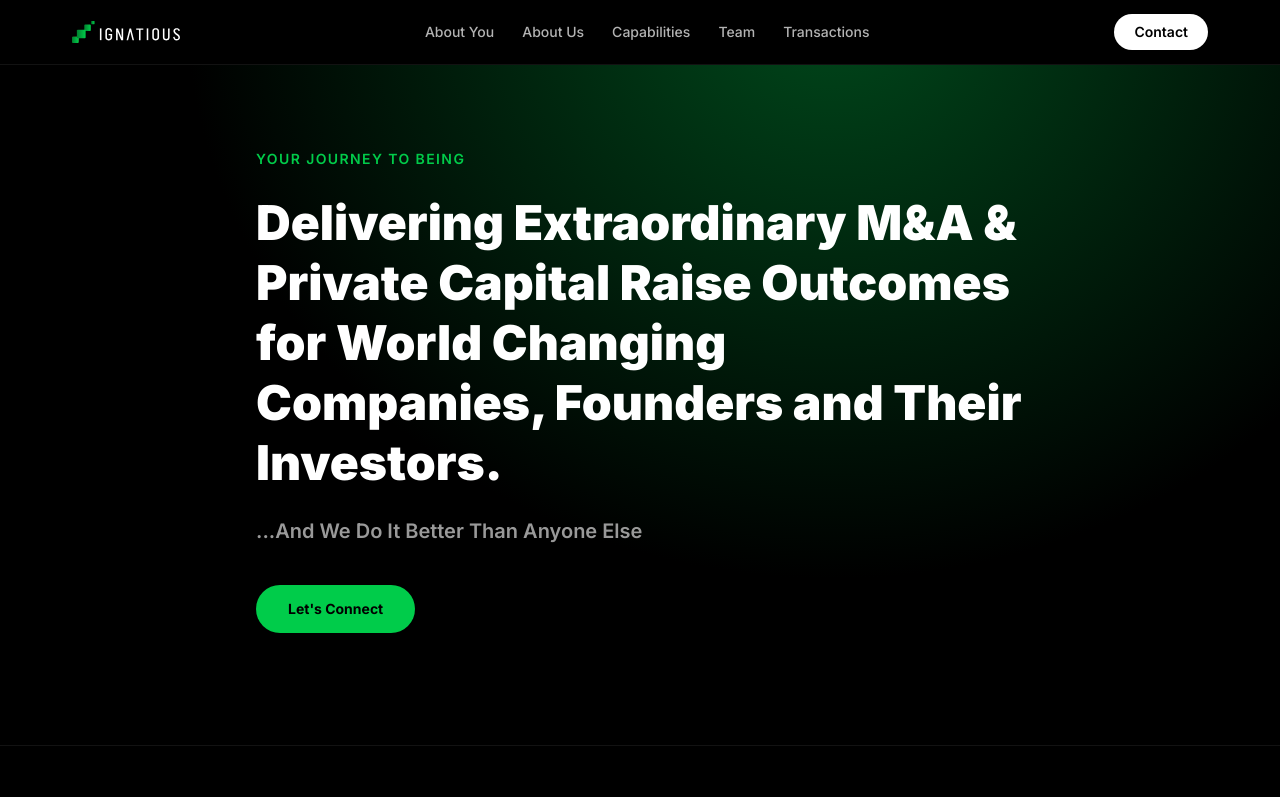
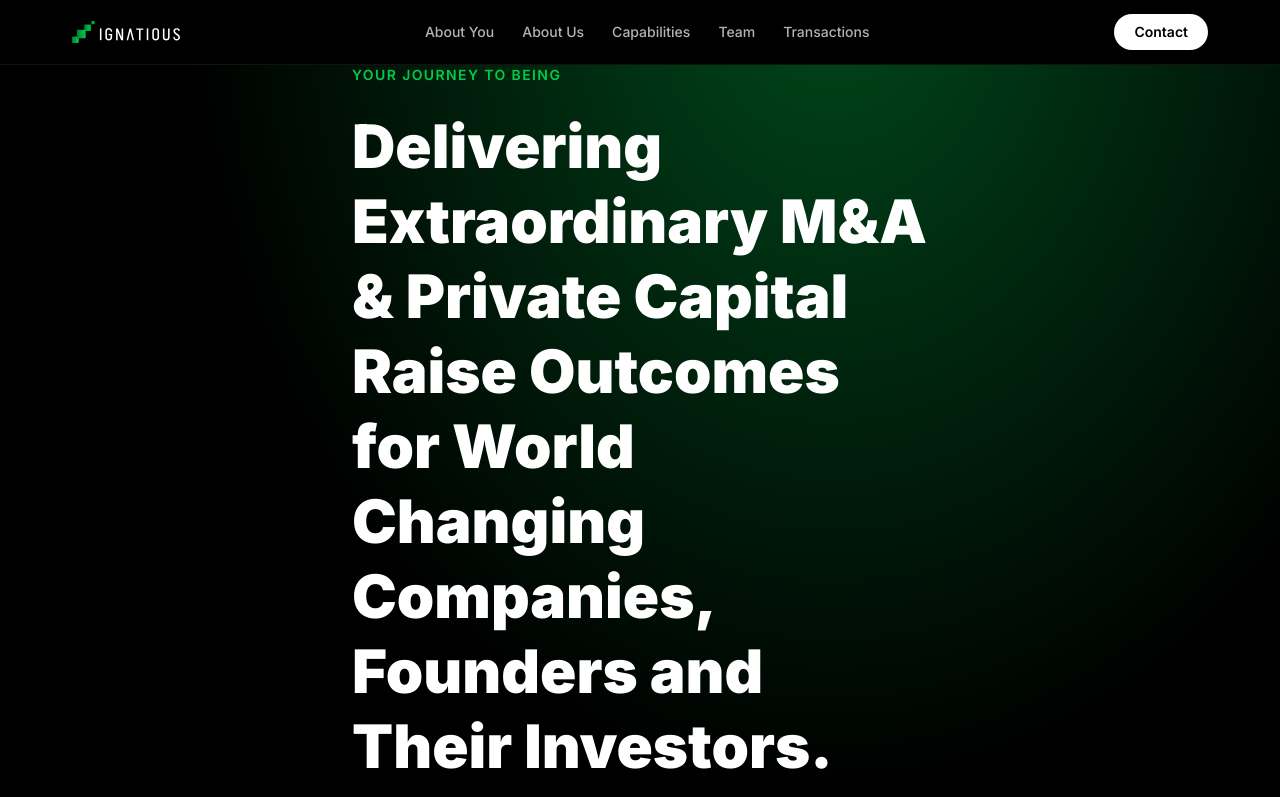
Before and after one commit to ng4d5yvg7d-ship-it/ignatious-website, a Next.js app: page / in a window 1280 px wide. Shown: the top 797 px of the page. Built offline with nearby package versions, Linux system fonts and the light colour scheme.

Commit message:
Narrow hero container and rebalance heading/subtext sizing

```diff
--- a/app/page.tsx
+++ b/app/page.tsx
@@ -8,14 +8,14 @@
       {/* ── Hero ── */}
       <section className="hero-gradient min-h-[85vh] flex items-end pb-20 md:pb-28">
         <div className="container-site">
-          <div className="max-w-3xl">
+          <div className="max-w-xl">
             <p className="text-sm font-semibold text-green uppercase tracking-widest mb-6">
               {c.hero.headline_line1}
             </p>
-            <h1 className="text-3xl md:text-5xl font-black text-white leading-tight mb-6">
+            <h1 className="text-4xl md:text-6xl font-black text-white leading-tight mb-6">
               {c.hero.subtext}
             </h1>
-            <p className="text-xl font-semibold text-white/60 mb-10">
+            <p className="text-base font-medium text-white/50 mb-10">
               {c.hero.subtext_emphasis}
             </p>
             <a
```
